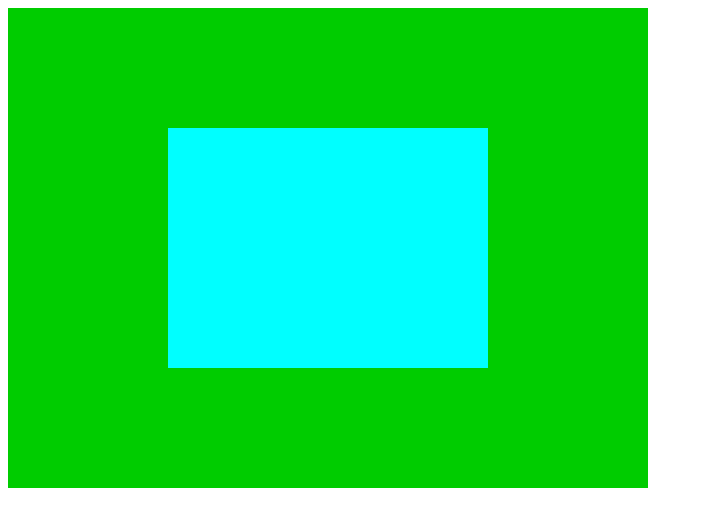
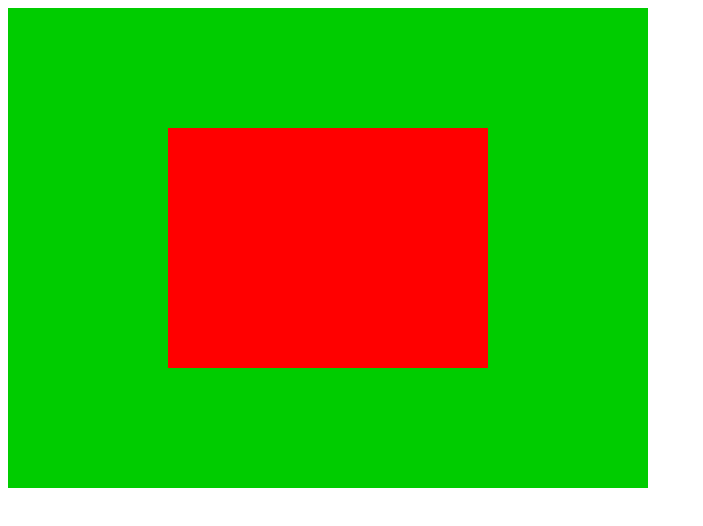
Before and after one commit to Jedek/2dhtmlengine, a website: page public_html/index.html in a window 1280 px wide. Shown: the whole page, without its empty margins (0-703 px from the left). Drawn offline with Linux system fonts and the light colour scheme.

Commit message:
Added a Renderable Object to make drawing more configurable

```diff
--- a/public_html/index.html
+++ b/public_html/index.html
@@ -13,9 +13,10 @@ and open the template in the editor.
     <body onload="new MyGame('GLCanvas');">
         <canvas id="GLCanvas" width="640" height="480">Your browser does not support HTML5 Canvas</canvas>
 
-        <script type="text/javascript" src="src/Engine/Engine_Core.js"></script>
-        <script type="text/javascript" src="src/Engine/Engine_VertexBuffer.js"></script>
+        <script type="text/javascript" src="src/Engine/Core/Engine_Core.js"></script>
+        <script type="text/javascript" src="src/Engine/Core/Engine_VertexBuffer.js"></script>
         <script type="text/javascript" src="src/Engine/SimpleShader.js"></script>
+        <script type="text/javascript" src="src/Engine/Renderable.js"></script>
         <script type="text/javascript" src="src/MyGame/MyGame.js"></script>
     </body>
 
--- /dev/null
+++ b/public_html/src/Engine/Renderable.js
@@ -0,0 +1,15 @@
+"use strict";
+
+function Renderable(shader) {
+    this.mShader = shader; // the shader for shading this object
+    this.mColor = [1,1,1,1]; // Color for fragment shader
+}
+
+Renderable.prototype.draw = function(){
+    var gl = gEngine.Core.getGL();
+    this.mShader.activateShader(this.mColor);
+    gl.drawArrays(gl.TRIANGLE_STRIP, 0, 4)
+}
+
+Renderable.prototype.setColor = function(color) {this.mColor = color;};
+Renderable.prototype.getColor = function() {return this.mColor};
--- a/public_html/src/MyGame/MyGame.js
+++ b/public_html/src/MyGame/MyGame.js
@@ -1,25 +1,26 @@
 "use strict";
 
 function MyGame(htmlCanvasID) {
-    // The shader for drawing
-    this.mShader = null;
-
     // Step A: Initialize the webGL Context and the VertexBuffer
     gEngine.Core.initializeWebGL(htmlCanvasID);
 
     // Step B: Create, load and compile the shaders
-    this.mShader = new SimpleShader(
-            "src/GLSLShaders/SimpleVS.glsl",
-            "src/GLSLShaders/SimpleFS.glsl");
+    this.mConstColorShader = new SimpleShader(
+            "src/GLSLShaders/SimpleVS.glsl", // Path to the VertexShader
+            "src/GLSLShaders/SimpleFS.glsl"); // Path to the FragmentShader
 
-    // Step C: Draw!
-    // Step C1: Clear the canvas
-    gEngine.Core.clearCanvas([0,0.8,0,1]);
+    // Step C: Create the Renderable objects
+    this.mWhiteSq = new Renderable(this.mConstColorShader);
+    this.mWhiteSq.setColor([1,1,1,1]);
+    this.mRedSq = new Renderable(this.mConstColorShader);
+    this.mRedSq.setColor([1, 0, 0, 1]);
 
-    // Step C2: Activate proper shader
-    this.mShader.activateShader([0,1,1,1]);
+    // Step D: Draw!
+    gEngine.Core.clearCanvas([0, 0.8, 0, 1]); // Clear the canvas
 
-    // Step C3: Draw the currently activated geometry and the activated shader
-    var gl = gEngine.Core.getGL();
-    gl.drawArrays(gl.TRIANGLE_STRIP, 0, 4);
+    // Step D1: Draw Renderable objects with the white shader
+    this.mWhiteSq.draw();
+
+    // Step D2: Draw Renderable objects with the red shader
+    this.mRedSq.draw();
 }
```
Also changed, not shown: public_html/src/Engine/Core/Engine_Core.js (renamed from public_html/src/Engine/Engine_Core.js), public_html/src/Engine/Core/Engine_VertexBuffer.js (renamed from public_html/src/Engine/Engine_VertexBuffer.js).
